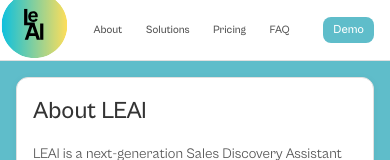
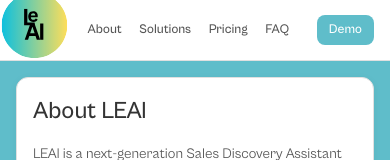
Before and after one commit to CodyHagberg/se_project_final, a React (Vite) app: page / in a window 390 px wide. Shown: the top 160 px of the page. Built offline with nearby package versions, Linux system fonts and the light colour scheme.

Commit message:
header styling

```diff
--- a/src/components/Header/Header.css
+++ b/src/components/Header/Header.css
@@ -48,7 +48,7 @@
 .nav-link {
   text-decoration: none;
   color: #555;
-  font-size: 14px;
+  font-size: 18px;
   font-weight: 500;
 }
 
@@ -57,12 +57,12 @@
 }
 
 .demoButton {
-  padding: 8px 16px;
+  padding: 12px 24px;
   background-color: #5fbdca;
   color: #ffffff;
   border: none;
   border-radius: 8px;
-  font-size: 14px;
+  font-size: 18px;
   font-weight: 500;
   cursor: pointer;
 }
@@ -92,7 +92,7 @@
   }
 
   .nav-link {
-    font-size: 12px;
+    font-size: 15px;
   }
 
   .nav {
@@ -100,8 +100,8 @@
   }
 
   .demoButton {
-    font-size: 13px;
-    padding: 8px 12px;
+    font-size: 15px;
+    padding: 10px 16px;
   }
 }
 
@@ -122,12 +122,12 @@
   }
 
   .nav-link {
-    font-size: 11px;
+    font-size: 13px;
   }
 
   .demoButton {
-    font-size: 12px;
-    padding: 6px 10px;
+    font-size: 13px;
+    padding: 8px 12px;
     flex-shrink: 0;
   }
 }
```
